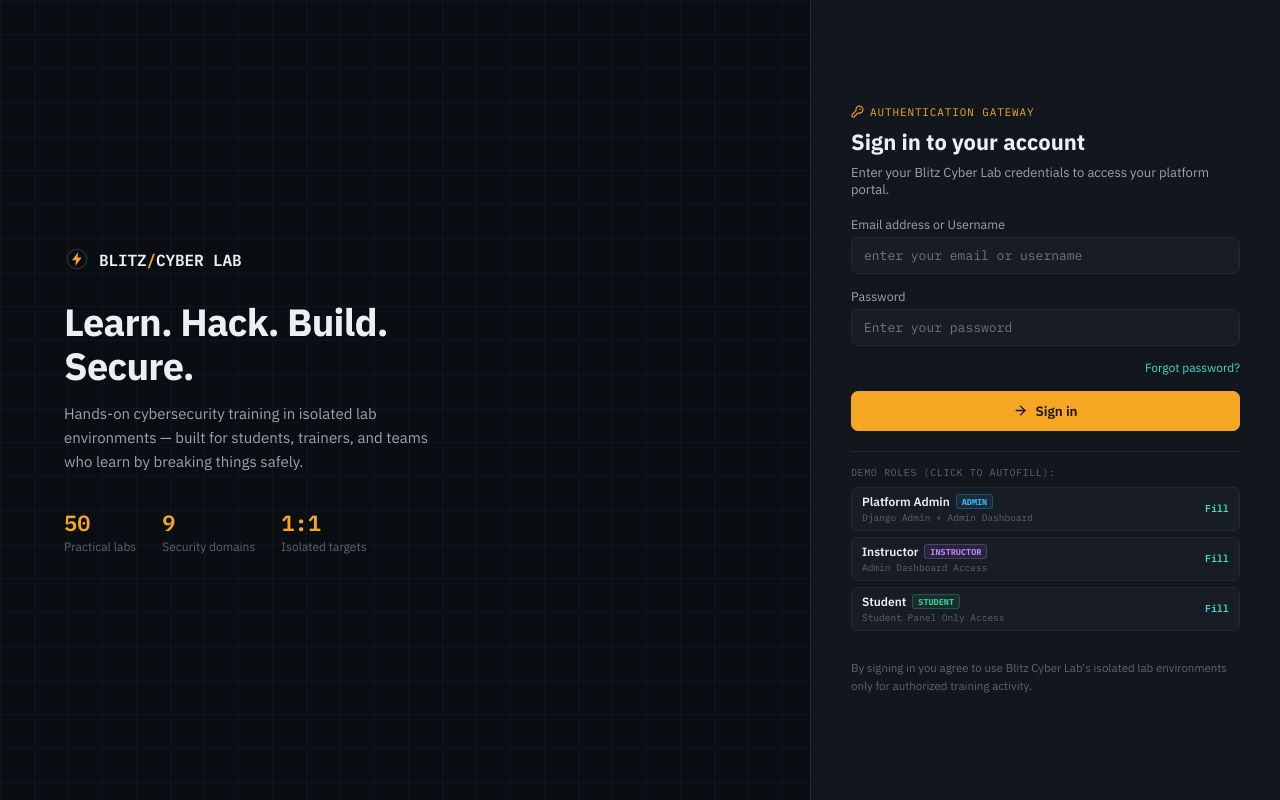
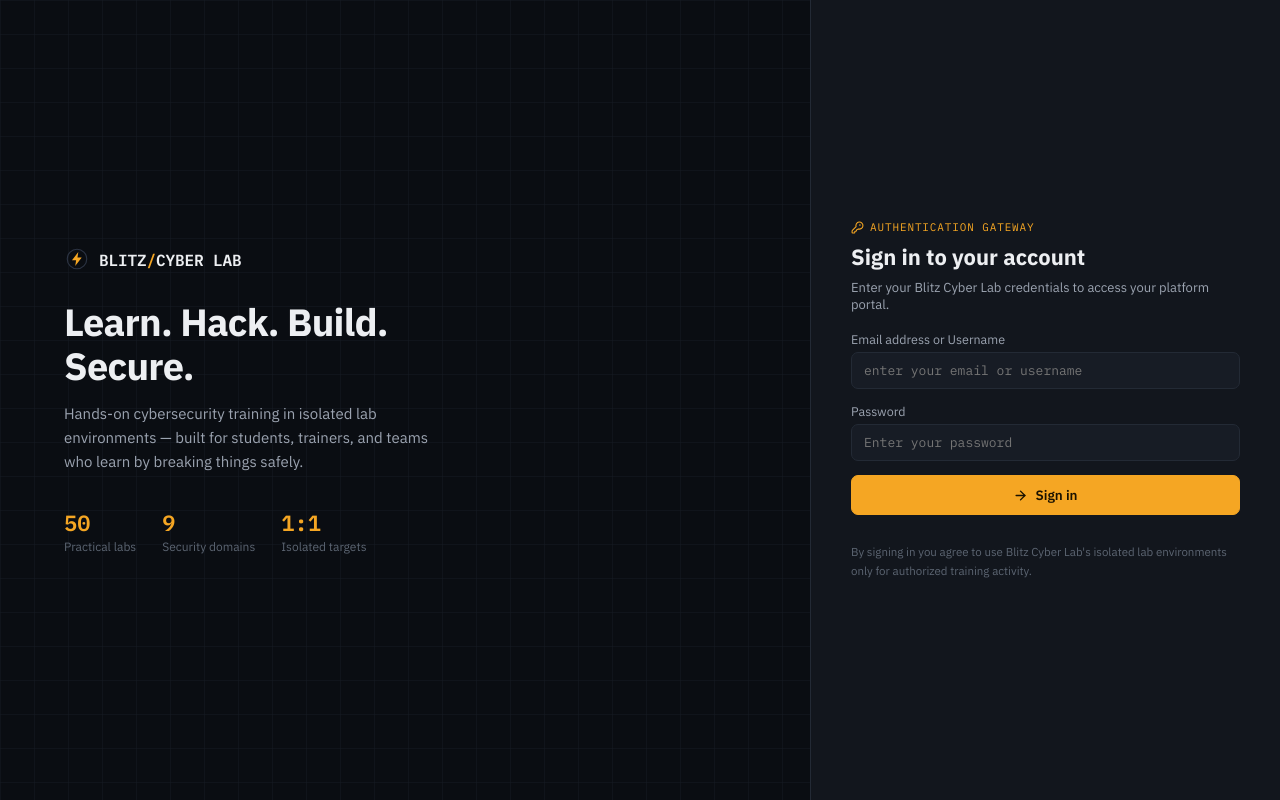
Before and after one commit to rayees004/Blitz-CS-Lab, a React (Vite) app in the folder frontend/: page / in a window 1280 px wide. Built offline with nearby package versions, Linux system fonts and the light colour scheme.

Commit message:
chore: remove demo roles and forgot password option

```diff
--- a/frontend/src/components/auth/Login.jsx
+++ b/frontend/src/components/auth/Login.jsx
@@ -225,12 +225,6 @@
             />
           </div>
 
-          <div style={{ display: "flex", justifyContent: "flex-end", marginBottom: 16 }}>
-            <span style={{ fontFamily: sans, fontSize: 12, color: C.cyan, cursor: "pointer" }}>
-              Forgot password?
-            </span>
-          </div>
-
           <Btn
             type="submit"
             disabled={loading}
@@ -241,89 +235,6 @@
           </Btn>
         </form>
 
-        {/* Quick Role Fillers for fast switching and testing */}
-        <div style={{ marginTop: 20, paddingTop: 14, borderTop: `1px solid ${C.border}` }}>
-          <div style={{ fontFamily: mono, fontSize: 10, color: C.low, letterSpacing: "0.06em", marginBottom: 8 }}>
-            DEMO ROLES (CLICK TO AUTOFILL):
-          </div>
-          <div style={{ display: "flex", flexDirection: "column", gap: 6 }}>
-            {[
-              {
-                role: "Platform Admin",
-                badge: "ADMIN",
-                badgeColor: "#38bdf8",
-                desc: "Django Admin + Admin Dashboard",
-                email: "admin@blitzcyberlab.io",
-                pass: "Admin@12345",
-              },
-              {
-                role: "Instructor",
-                badge: "INSTRUCTOR",
-                badgeColor: "#c084fc",
-                desc: "Admin Dashboard Access",
-                email: "instructor@blitzcyberlab.io",
-                pass: "Instructor@12345",
-              },
-              {
-                role: "Student",
-                badge: "STUDENT",
-                badgeColor: "#34d399",
-                desc: "Student Panel Only Access",
-                email: "rohith@blitzcyberlab.io",
-                pass: "Student@12345",
-              },
-            ].map((account) => (
-              <div
-                key={account.role}
-                onClick={() => {
-                  setEmail(account.email);
-                  setPassword(account.pass);
-                  setError(null);
-                }}
-                style={{
-                  display: "flex",
-                  alignItems: "center",
-                  justifyContent: "space-between",
-                  padding: "6px 10px",
-                  borderRadius: 6,
-                  background: C.panel2,
-                  border: `1px solid ${C.border}`,
-                  cursor: "pointer",
-                  transition: "all 120ms ease",
-                }}
-                onMouseEnter={(e) => (e.currentTarget.style.borderColor = account.badgeColor)}
-                onMouseLeave={(e) => (e.currentTarget.style.borderColor = C.border)}
-              >
-                <div>
-                  <div style={{ display: "flex", alignItems: "center", gap: 6 }}>
-                    <span style={{ fontFamily: sans, fontSize: 12, fontWeight: 600, color: C.hi }}>
-                      {account.role}
-                    </span>
-                    <span
-                      style={{
-                        fontFamily: mono,
-                        fontSize: 8.5,
-                        fontWeight: 700,
-                        color: account.badgeColor,
-                        padding: "1px 5px",
-                        borderRadius: 3,
-                        background: `${account.badgeColor}18`,
-                        border: `1px solid ${account.badgeColor}40`,
-                      }}
-                    >
-                      {account.badge}
-                    </span>
-                  </div>
-                  <div style={{ fontFamily: mono, fontSize: 9.5, color: C.low, marginTop: 2 }}>
-                    {account.desc}
-                  </div>
-                </div>
-                <span style={{ fontFamily: mono, fontSize: 10, color: C.cyan, fontWeight: 600 }}>Fill</span>
-              </div>
-            ))}
-          </div>
-        </div>
-
         <p style={{ fontFamily: sans, fontSize: 11.5, color: C.low, marginTop: 28, lineHeight: 1.6 }}>
           By signing in you agree to use Blitz Cyber Lab's isolated lab environments only for
           authorized training activity.
```
Also changed, not shown: 3 other files (tests, documents, lock files or other folders).
